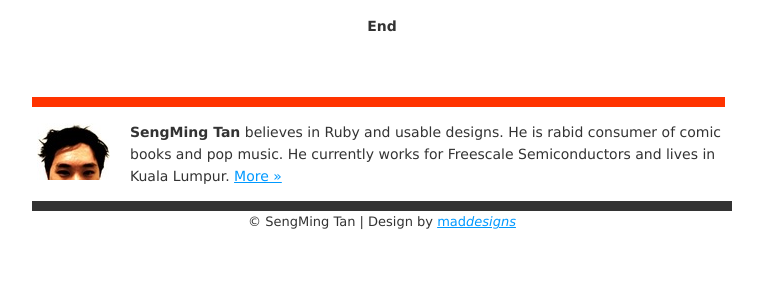
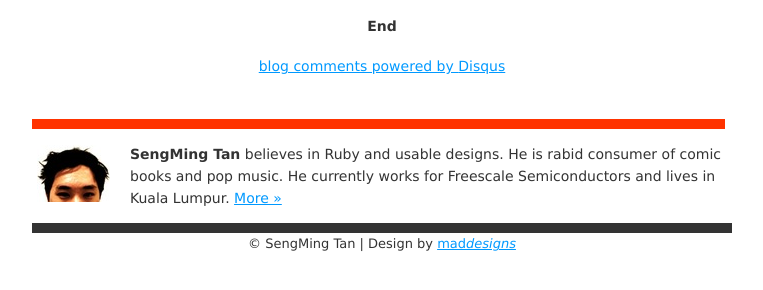
Before and after one commit to tansengming/tansengming.github.com, a Jekyll site: the page built from software/_posts/2009-11-25-Notes-On-Define-Method.markdown, in a window 1280 px wide, cut to the strip 373-663 px from the top of the page. Shown: the whole strip, without its empty margins (258-1021 px from the left). Built offline with Jekyll 4.4.1, drawn with Linux system fonts in a browser that asks for light colours; Markdown is read by kramdown in place of the engine named in the settings; comment, search, counter and statistics services are not loaded; part of the change alters nothing that is shown.

Commit message:
adds disqus comments

```diff
--- a/_layouts/default.html
+++ b/_layouts/default.html
@@ -48,5 +48,19 @@
 <br clear="all" />
 <div class="footer">&copy; SengMing Tan | Design by <a href="http://www.mad-designs.org">mad<em>designs</em></a><em></em>
 </div>
+<script type="text/javascript">
+//<![CDATA[
+(function() {
+	var links = document.getElementsByTagName('a');
+	var query = '?';
+	for(var i = 0; i < links.length; i++) {
+	if(links[i].href.indexOf('#disqus_thread') >= 0) {
+		query += 'url' + i + '=' + encodeURIComponent(links[i].href) + '&';
+	}
+	}
+	document.write('<script charset="utf-8" type="text/javascript" src="http://disqus.com/forums/simplest/get_num_replies.js' + query + '"></' + 'script>');
+})();
+//]]>
+</script>
 </body>
 </html>
--- a/_layouts/post.html
+++ b/_layouts/post.html
@@ -15,3 +15,5 @@ layout: default
     End
   </h4>
 </div>
+
+<div id="disqus_thread"></div><script type="text/javascript" src="http://disqus.com/forums/simplest/embed.js"></script><noscript><a href="http://disqus.com/forums/simplest/?url=ref">View the discussion thread.</a></noscript><a href="http://disqus.com" class="dsq-brlink">blog comments powered by <span class="logo-disqus">Disqus</span></a>
```
